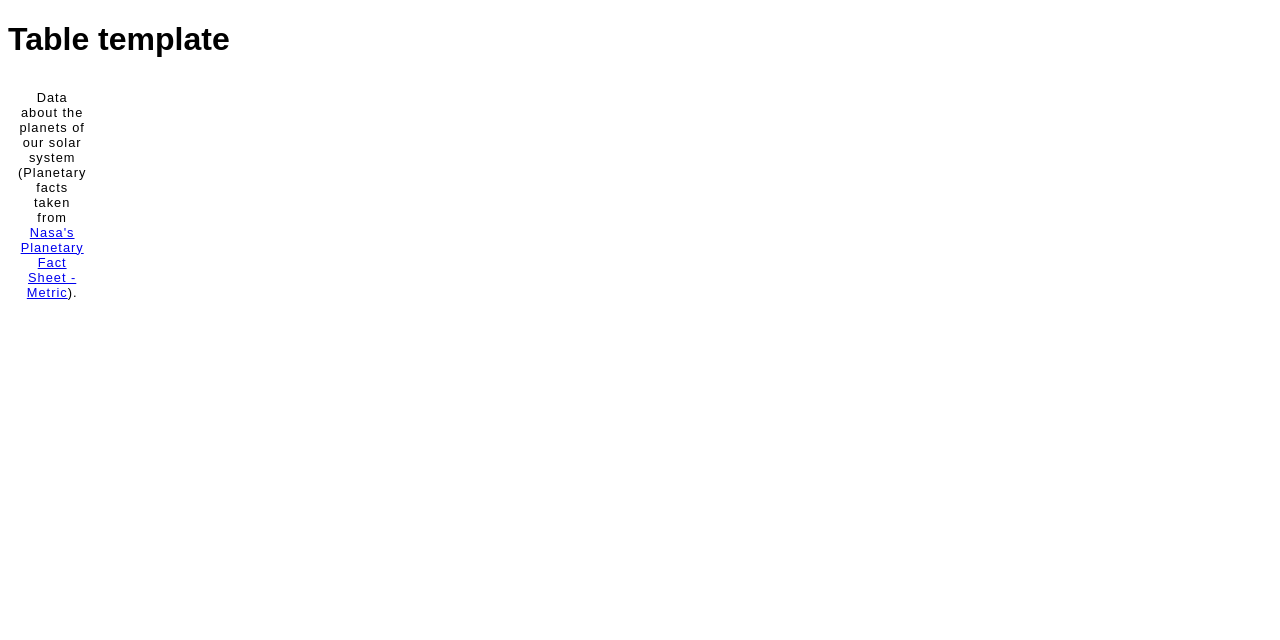
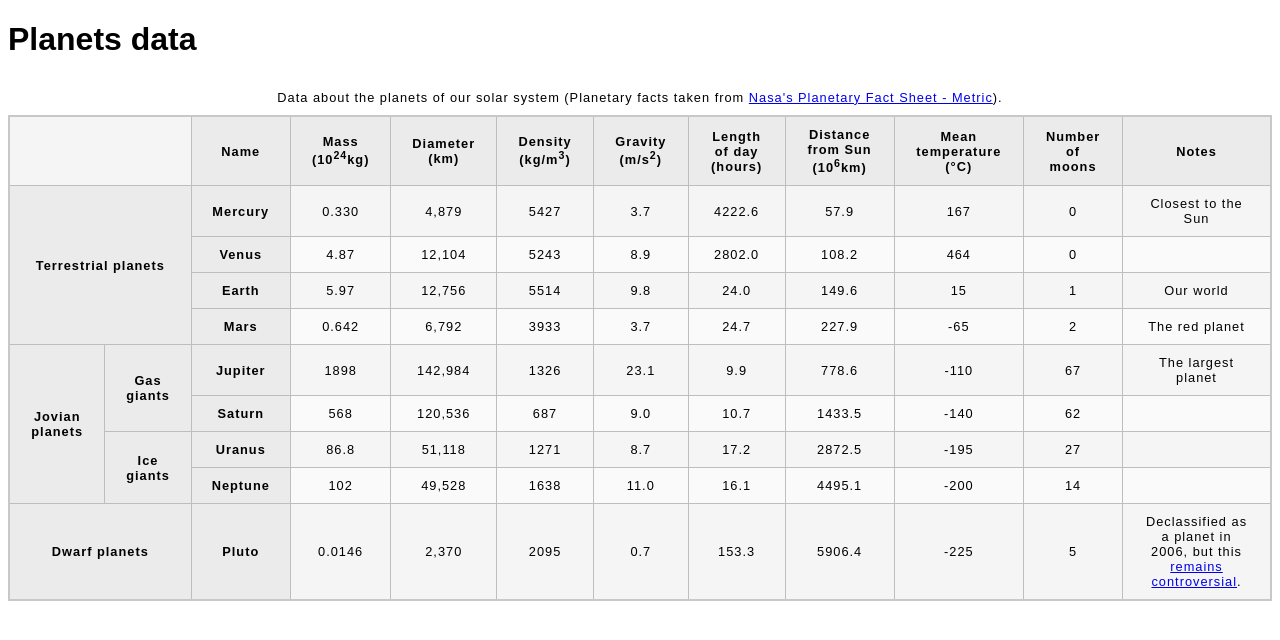
Before and after one commit to Justin-Buss/Justin-Buss.github.io, a plain HTML site: page lab2/part2/blank-template.html in a window 1280 px wide. Drawn offline with Linux system fonts and the light colour scheme.

Commit message:
Added all planet data
Added all planet date into the tables

```diff
--- a/lab2/part2/blank-template.html
+++ b/lab2/part2/blank-template.html
@@ -15,11 +15,138 @@ Description: Lab 2 Part 2 Structuring a planet data table.
     <link href="minimal-table.css" rel="stylesheet" type="text/css">
   </head>
   <body>
-    <h1>Table template</h1>
+    <h1>Planets data</h1>
 
     <table>
       <caption>Data about the planets of our solar system (Planetary facts taken from <a href="http://nssdc.gsfc.nasa.gov/planetary/factsheet/">Nasa's Planetary Fact Sheet - Metric</a>).</caption>
-
+      <thead>
+        <td colspan="2"></td>
+        <th>Name</th>
+        <th>Mass (10<sup>24</sup>kg)</th>
+        <th>Diameter (km)</th>
+        <th>Density (kg/m<sup>3</sup>)</th>
+        <th>Gravity (m/s<sup>2</sup>)</th>
+        <th>Length of day (hours)</th>
+        <th>Distance from Sun (10<sup>6</sup>km)</th>
+        <th>Mean temperature (°C)</th>
+        <th>Number of moons</th>
+        <th>Notes</th>
+      </thead>
+      <tbody>
+        <tr>
+          <th rowspan="4" colspan="2">Terrestrial planets</th>
+          <th>Mercury</th>
+          <td>0.330</td>
+          <td>4,879</td>
+          <td>5427</td>
+          <td>3.7</td>
+          <td>4222.6</td>
+          <td>57.9</td>
+          <td>167</td>
+          <td>0</td>
+          <td>Closest to the Sun</td>
+        </tr>
+        <tr>
+          <th>Venus</th>
+          <td>4.87</td>
+          <td>12,104</td>
+          <td>5243</td>
+          <td>8.9</td>
+          <td>2802.0</td>
+          <td>108.2</td>
+          <td>464</td>
+          <td>0</td>
+          <td></td>
+        </tr>
+        <tr>
+          <th>Earth</th>
+          <td>5.97</td>
+          <td>12,756</td>
+          <td>5514</td>
+          <td>9.8</td>
+          <td>24.0</td>
+          <td>149.6</td>
+          <td>15</td>
+          <td>1</td>
+          <td>Our world</td>
+        </tr>
+        <tr>
+          <th>Mars</th>
+          <td>0.642</td>
+          <td>6,792</td>
+          <td>3933</td>
+          <td>3.7</td>
+          <td>24.7</td>
+          <td>227.9</td>
+          <td>-65</td>
+          <td>2</td>
+          <td>The red planet</td>
+        </tr>
+        <tr>
+          <th rowspan="4" colspan="1">Jovian planets</th>
+          <th rowspan="2" colspan="1">Gas giants</th>
+          <th>Jupiter</th>
+          <td>1898</td>
+          <td>142,984</td>
+          <td>1326</td>
+          <td>23.1</td>
+          <td>9.9</td>
+          <td>778.6</td>
+          <td>-110</td>
+          <td>67</td>
+          <td>The largest planet</td>
+        </tr>
+        <tr>
+          <th>Saturn</th>
+          <td>568</td>
+          <td>120,536</td>
+          <td>687</td>
+          <td>9.0</td>
+          <td>10.7</td>
+          <td>1433.5</td>
+          <td>-140</td>
+          <td>62</td>
+          <td></td>
+        </tr>
+        <tr>
+        <th rowspan="2" colspan="1">Ice giants</th>
+        <th>Uranus</th>
+        <td>86.8</td>
+        <td>51,118</td>
+        <td>1271</td>
+        <td>8.7</td>
+        <td>17.2</td>
+        <td>2872.5</td>
+        <td>-195</td>
+        <td>27</td>
+        <td></td>
+        </tr>
+        <tr>
+          <th>Neptune</th>
+          <td>102</td>
+          <td>49,528</td>
+          <td>1638</td>
+          <td>11.0</td>
+          <td>16.1</td>
+          <td>4495.1</td>
+          <td>-200</td>
+          <td>14</td>
+          <td></td>
+        </tr>
+        <tr>
+          <th colspan="2">Dwarf planets</th>
+          <th>Pluto</th>
+          <td>0.0146</td>
+          <td>2,370</td>
+          <td>2095</td>
+          <td>0.7</td>
+          <td>153.3</td>
+          <td>5906.4</td>
+          <td>-225</td>
+          <td>5</td>
+          <td>Declassified as a planet in 2006, but this <a href="http://www.usatoday.com/story/tech/2014/10/02/pluto-planet-solar-system/16578959/">remains controversial</a>.</td>
+        </tr>
+      </tbody>
 
     </table>
 
```
